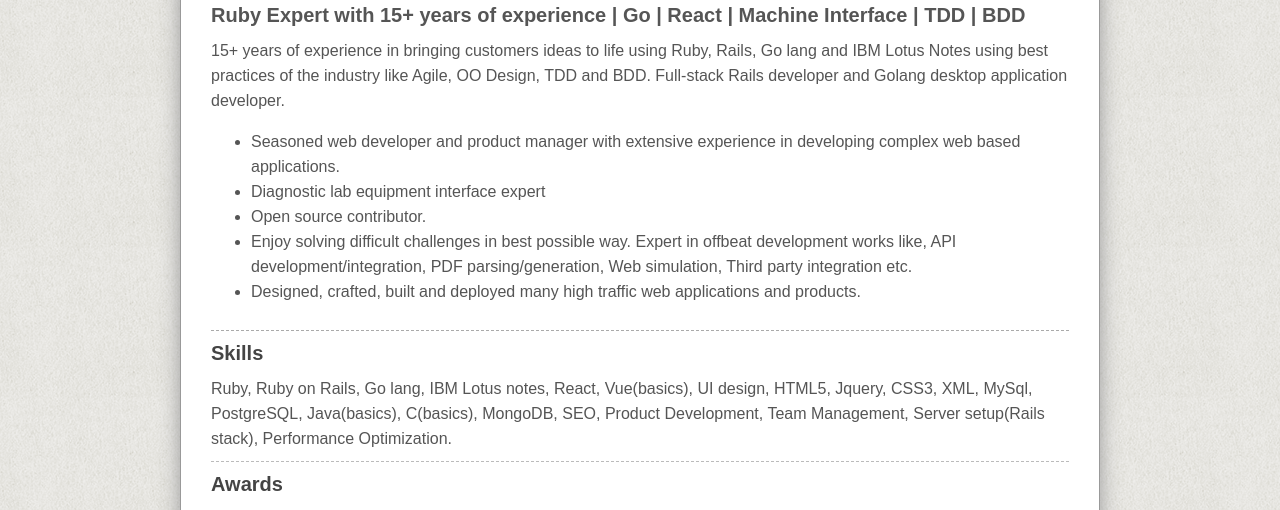
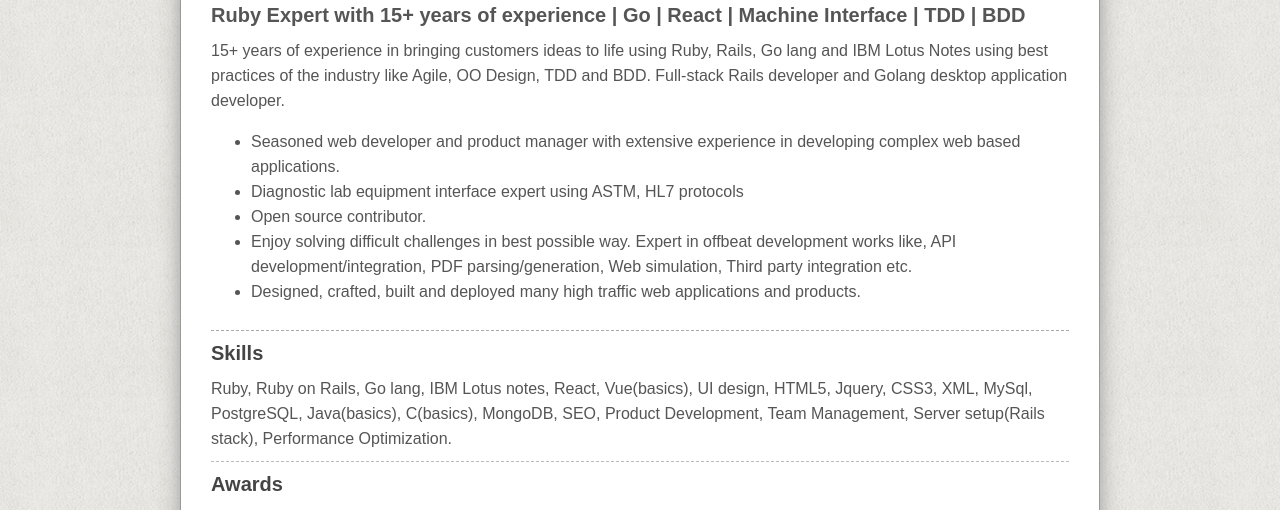
Before and after one commit to vijendra/vijendra.github.com, a plain HTML site: page index.html in a window 1280 px wide. Shown: the part 248-758 px from the top of the page. Drawn offline with nearby package versions, Linux system fonts and the light colour scheme.

Commit message:
Update index.html

```diff
--- a/index.html
+++ b/index.html
@@ -35,7 +35,7 @@
        <p>15+ years of experience in bringing customers ideas to life using Ruby, Rails, Go lang and IBM Lotus Notes using best practices of the industry like Agile, OO Design, TDD and BDD. Full-stack Rails developer and Golang desktop application developer.
          <ul>
            <li> Seasoned web developer and product manager with extensive experience in developing complex web based applications. </li>
-           <li> Diagnostic lab equipment interface expert </li>
+           <li> Diagnostic lab equipment interface expert using ASTM, HL7 protocols </li>
            <li> Open source contributor.  </li>
            <li> Enjoy solving difficult challenges in best possible way. Expert in offbeat development works like, API development/integration, PDF parsing/generation, Web simulation, Third party integration etc.  </li>
            <li> Designed, crafted, built and deployed many high traffic web applications and products. </li>
```
